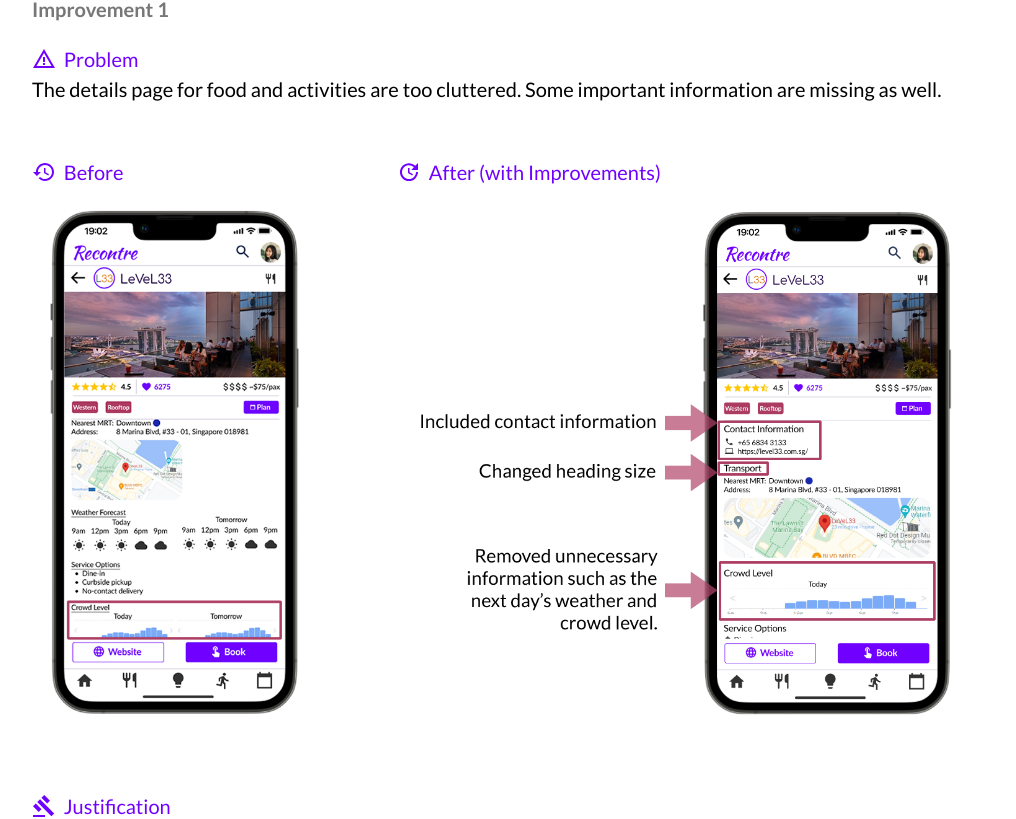
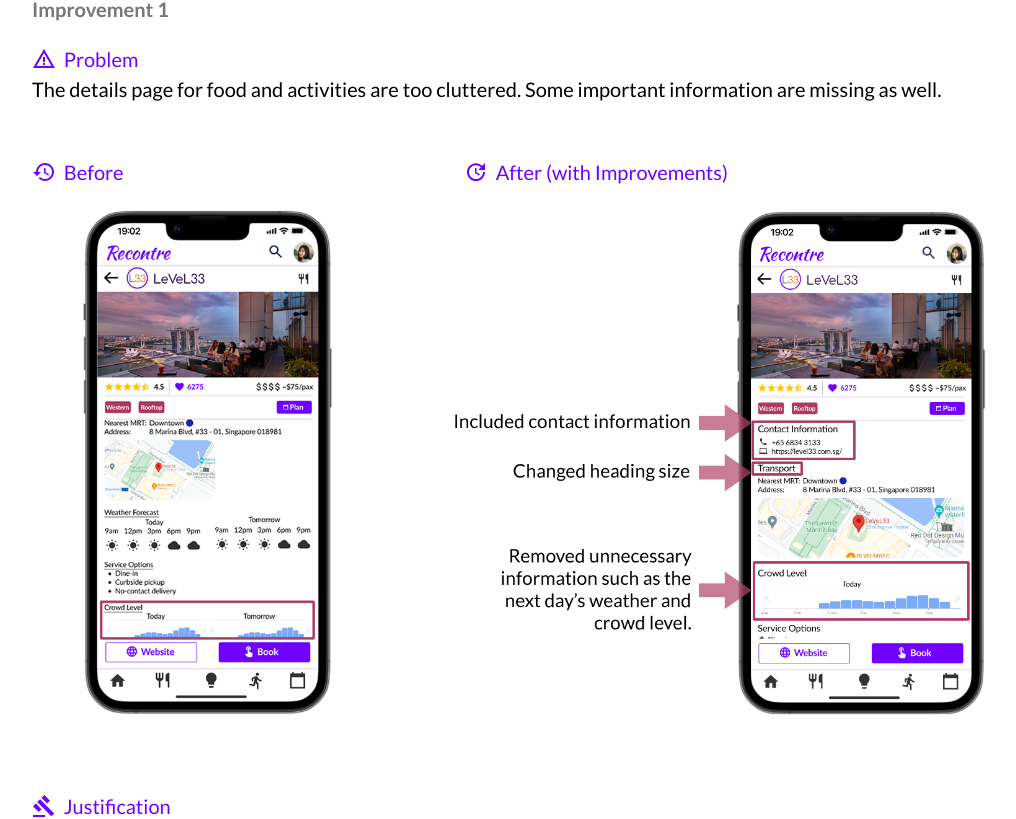
Before and after one commit to tzw0/recontre, a React (Create React App) app: page / in a window 1280 px wide. Shown: the part 10890-11709 px from the top of the page, without its empty margins (136-1152 px from the left). Built offline with nearby package versions, Linux system fonts and the light colour scheme.

Commit message:
67--> 50

```diff
--- a/src/App.jsx
+++ b/src/App.jsx
@@ -554,7 +554,7 @@ function App() {
         </div>
         <div className="clear"></div>
         <div className="row w80 no-vert-center">
-          <div className="col m40px w33">
+          <div className="col m40px w50">
             <p> <div className="icon"> <HistoryIcon fontSize="medium" /> &nbsp; Before </div>
             </p>
             <div className="img-i1b4">
@@ -563,16 +563,7 @@ function App() {
               </div>
             </div>
           </div>
-          {/* <div className="col m40px w33">
-            <p> <div className="icon"> <ListAltIcon fontSize="medium" /> &nbsp; Changes </div>
-              <ul>
-                <li>Removed unnecessary information such as the next day’s weather and crowd level. </li>
-                <li>Included contact information for food page</li>
-                <li>Changed the font size of headings </li>
-              </ul>
-            </p>
-          </div> */}
-          <div className="col m40px w67">
+          <div className="col m40px w50">
             <p> <div className="icon"> <UpdateIcon fontSize="medium" /> &nbsp; After (with Improvements) </div>
             </p>
             <div className="img-i1af">
@@ -607,7 +598,7 @@ function App() {
         </div>
         <div className="clear"></div>
         <div className="row w80 no-vert-center">
-          <div className="col m40px w33">
+          <div className="col m40px w50">
             <p> <div className="icon"> <HistoryIcon fontSize="medium" /> &nbsp; Before </div>
             </p>
             <div className="img-i3b4">
@@ -615,15 +606,8 @@ function App() {
               </div>
             </div>
           </div>
-          {/* <div className="col m40px w33">
-            <p> <div className="icon"> <ListAltIcon fontSize="medium" /> &nbsp; Changes </div>
-              <ul>
-                <li>Removed “Never” button.</li>
-                <li>Included a “Recommended by X friends” tailored for each user next to the “Match” feature</li>
-              </ul>
-            </p>
-          </div> */}
-          <div className="col m40px w67">
+
+          <div className="col m40px w50">
             <p> <div className="icon"> <UpdateIcon fontSize="medium" /> &nbsp; After (with Improvements) </div>
             </p>
             <div className="img-i3af">
```
